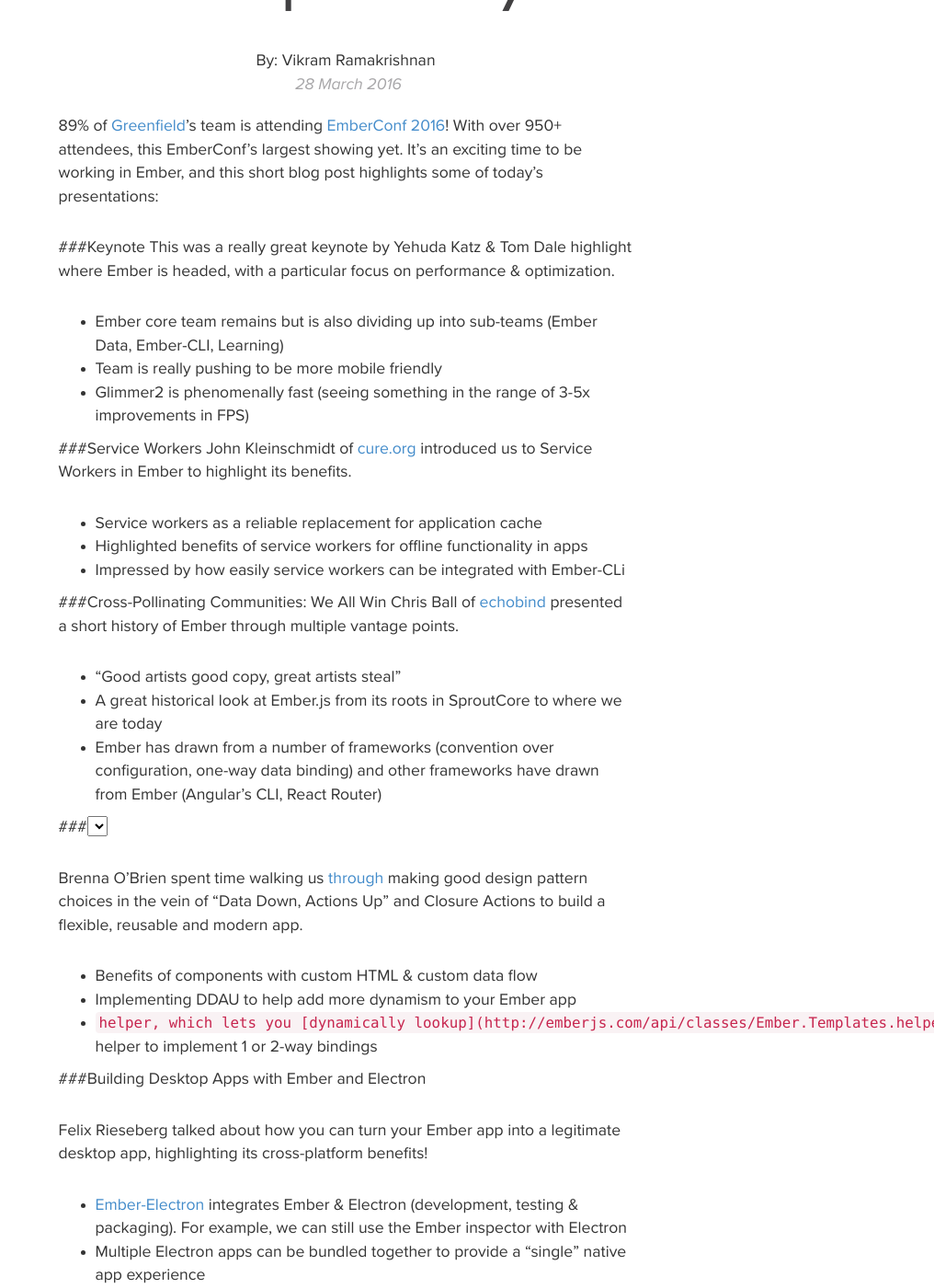
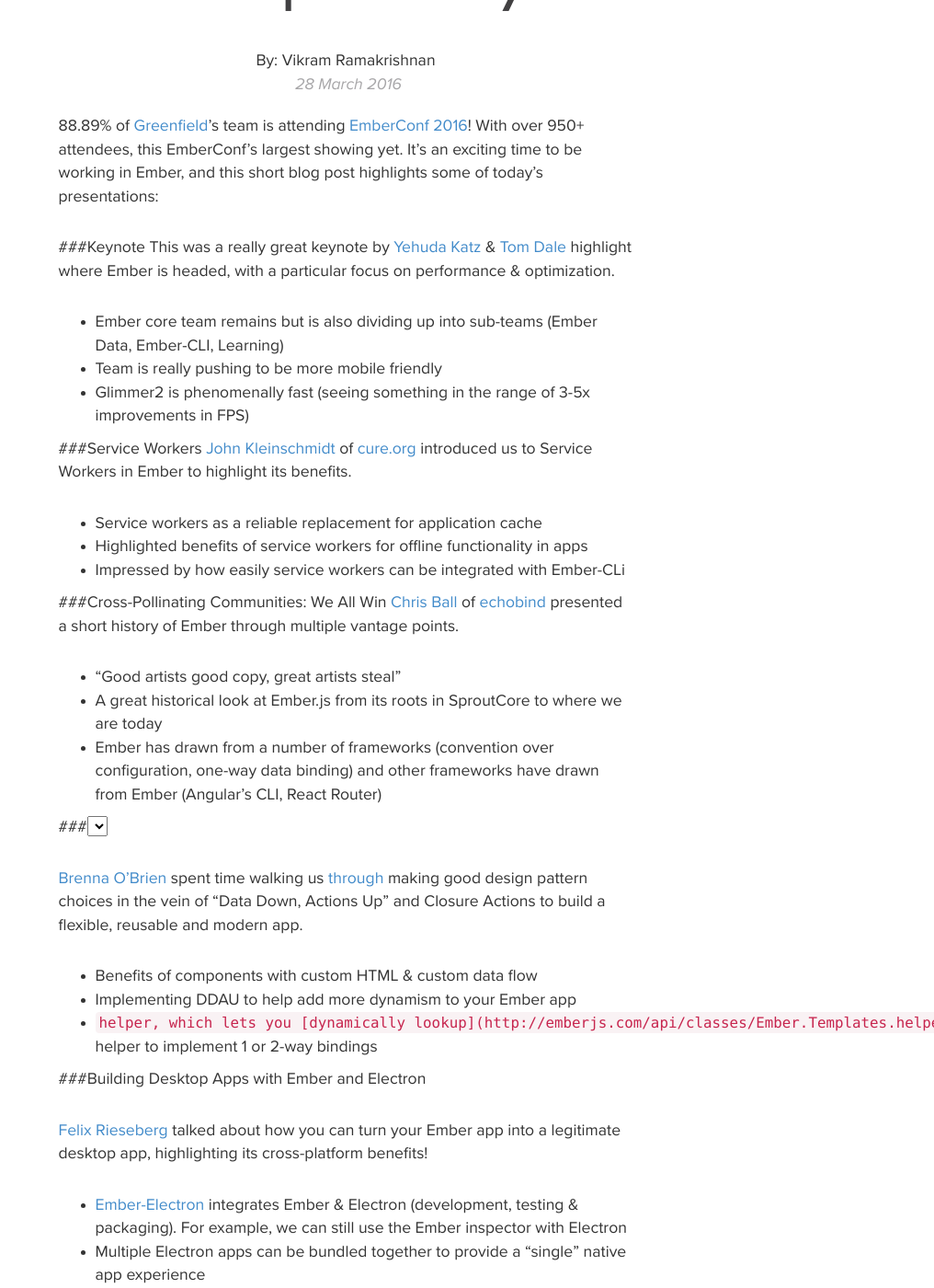
Before and after one commit to greenfieldhq/greenfieldhq.github.io, a Jekyll site: the page built from _posts/2016-03-28-ember-conf-day-1.md, in a window 1280 px wide and 1400 px high, scrolled down 437 px. Shown: the whole window at 92% size, without its empty margins (264-1280 px from the left). Built offline with Jekyll 4.4.1, drawn with Linux system fonts in a browser that asks for light colours; nearby versions of some CDN libraries; some of the changed text lies outside the part shown.

```diff
--- a/_posts/2016-03-28-ember-conf-day-1.md
+++ b/_posts/2016-03-28-ember-conf-day-1.md
@@ -8,27 +8,27 @@ author: vikram_ramakrishnan
 ---
 {% include JB/setup %}
 
-89% of [Greenfield](www.greenfieldhq.com)'s team is attending [EmberConf 2016](http://emberconf.com/schedule.html)!
+88.89% of [Greenfield](www.greenfieldhq.com)'s team is attending [EmberConf 2016](http://emberconf.com/schedule.html)!
 With over 950+ attendees, this EmberConf's largest showing yet. It's an
 exciting time to be working in Ember, and this short blog post highlights
 some of today's presentations:
 
 ###Keynote
-This was a really great keynote by Yehuda Katz & Tom Dale highlight where Ember is headed, with a particular focus on performance & optimization.
+This was a really great keynote by [Yehuda Katz](https://twitter.com/wycats) & [Tom Dale](https://twitter.com/tomdale) highlight where Ember is headed, with a particular focus on performance & optimization.
 
 - Ember core team remains but is also dividing up into sub-teams (Ember Data, Ember-CLI, Learning)
 - Team is really pushing to be more mobile friendly
 - Glimmer2 is phenomenally fast (seeing something in the range of 3-5x improvements in FPS)
 
 ###Service Workers
-John Kleinschmidt of [cure.org](https://cure.org/) introduced us to Service Workers in Ember to highlight its benefits.
+[John Kleinschmidt](https://twitter.com/jkleinsc) of [cure.org](https://cure.org/) introduced us to Service Workers in Ember to highlight its benefits.
 
 - Service workers as a reliable replacement for application cache
 - Highlighted benefits of service workers for offline functionality in apps
 - Impressed by how easily service workers can be integrated with Ember-CLi
 
 ###Cross-Pollinating Communities: We All Win
-Chris Ball of [echobind](https://echobind.com/) presented a short history of Ember through multiple vantage points.
+[Chris Ball](https://twitter.com/cball_) of [echobind](https://echobind.com/) presented a short history of Ember through multiple vantage points.
 
 - "Good artists good copy, great artists steal"
 - A great historical look at Ember.js from its roots in SproutCore to where we are today
@@ -36,7 +36,7 @@ Chris Ball of [echobind](https://echobind.com/) presented a short history of Emb
 
 ###<select>ing Good Ember Patterns
 
-Brenna O'Brien spent time walking us [through](http://talks.brennaobrien.com/ember-select/selecting-good-ember-patterns.pdf) making good design pattern
+[Brenna O'Brien](https://twitter.com/brnnbrn) spent time walking us [through](http://talks.brennaobrien.com/ember-select/selecting-good-ember-patterns.pdf) making good design pattern
 choices in the vein of "Data Down, Actions Up" and Closure Actions to build
 a flexible, reusable and modern app.
 
@@ -46,7 +46,7 @@ a flexible, reusable and modern app.
 
 ###Building Desktop Apps with Ember and Electron
 
-Felix Rieseberg talked about how you can turn your Ember app into a legitimate
+[Felix Rieseberg](https://twitter.com/felixrieseberg) talked about how you can turn your Ember app into a legitimate
 desktop app, highlighting its cross-platform benefits!
 
 - [Ember-Electron](https://github.com/felixrieseberg/ember-electron) integrates Ember & Electron (development, testing & packaging). For example, we can still use the Ember inspector with Electron
```
Also changed, not shown: other parts of _posts/2016-03-28-ember-conf-day-1.md (+5 -1 lines).
